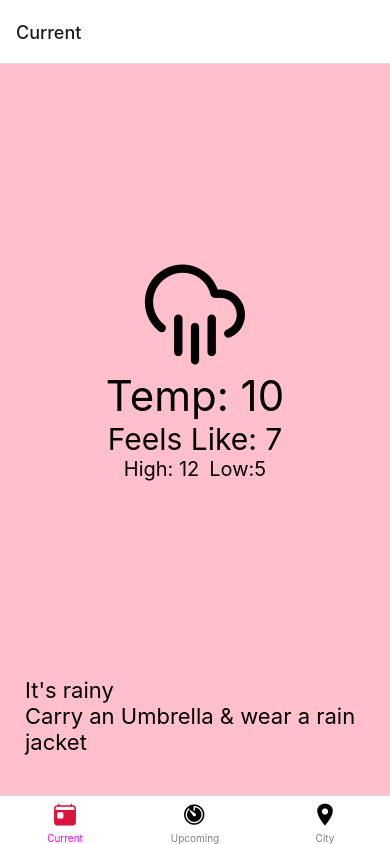
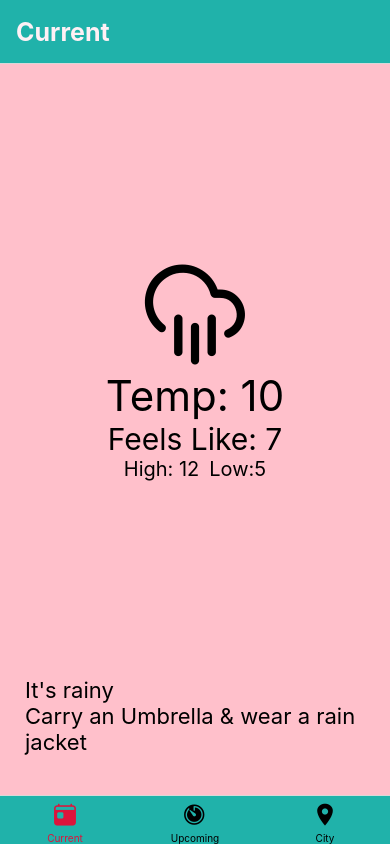
Before and after one commit to NSM722/Wetter-Zentrale, a React Native app: screen / in a window 390 px wide. Built offline with nearby package versions, Linux system fonts and the light colour scheme.

Commit message:
Added a separate component for the Tabs

```diff
--- a/App.js
+++ b/App.js
@@ -1,63 +1,12 @@
 import React from 'react';
 import { NavigationContainer } from '@react-navigation/native';
-import { createBottomTabNavigator } from '@react-navigation/bottom-tabs';
-import { Ionicons } from '@expo/vector-icons';
-import City from './src/screens/City';
-import CurrentWeather from './src/screens/CurrentWeather';
-import UpcomingWeather from './src/screens/UpcomingWeather';
+import Tabs from './src/components/Tabs';
 
-// initializing the Tab component/object
-const Tab = createBottomTabNavigator()
 
 const App = () => {
   return (
     <NavigationContainer>
-      <Tab.Navigator
-        screenOptions={{
-          tabBarActiveTintColor: 'magenta',
-          tabBarInactiveTintColor: 'gray'
-        }}
-      >
-        <Tab.Screen
-          name={'Current'}
-          component={CurrentWeather}
-          options={{
-            tabBarIcon: ({ focused }) => (
-              <Ionicons
-                name={"today"}
-                size={25}
-                color={ focused ? '#dc143c' : '#000000' }
-              />
-            )
-          }}
-        />
-        <Tab.Screen
-          name={'Upcoming'}
-          component={UpcomingWeather}
-          options={{
-            tabBarIcon: ({ focused }) => (
-              <Ionicons
-                name={"timer"}
-                size={25}
-                color={ focused ? '#dc143c' : '#000000' }
-              />
-            )
-          }}
-        />
-        <Tab.Screen
-          name={'City'}
-          component={City}
-          options={{
-            tabBarIcon: ({ focused }) => (
-              <Ionicons
-                name={"ios-location-sharp"}
-                size={25}
-                color={ focused ? '#dc143c' : '#000000' }
-              />
-            )
-          }}
-        />
-      </Tab.Navigator>
+      <Tabs />
     </NavigationContainer>
   )
 }
--- /dev/null
+++ b/src/components/Tabs.js
@@ -0,0 +1,73 @@
+import React from 'react';
+import { createBottomTabNavigator } from '@react-navigation/bottom-tabs';
+import { Ionicons } from '@expo/vector-icons';
+import City from '../screens/City';
+import CurrentWeather from '../screens/CurrentWeather';
+import UpcomingWeather from '../screens/UpcomingWeather';
+
+// initializing the Tab component/object
+const Tab = createBottomTabNavigator()
+
+const Tabs = () => {
+  return (
+    <Tab.Navigator
+      screenOptions={{
+        tabBarActiveTintColor: '#dc143c',
+        tabBarInactiveTintColor: '#000000',
+        tabBarStyle: {
+          backgroundColor: '#20b2aa',
+        },
+        headerStyle: {
+          backgroundColor: '#20b2aa',
+        },
+        headerTitleStyle : {
+          fontWeight: 'bold',
+          fontSize: 25,
+          color: '#fff0f5'
+        }
+        }}
+      >
+      <Tab.Screen
+        name={'Current'}
+        component={CurrentWeather}
+        options={{
+          tabBarIcon: ({ focused }) => (
+            <Ionicons
+              name={"today"}
+              size={25}
+              color={ focused ? '#dc143c' : '#000000' }
+            />
+          )
+        }}
+      />
+      <Tab.Screen
+        name={'Upcoming'}
+        component={UpcomingWeather}
+        options={{
+          tabBarIcon: ({ focused }) => (
+            <Ionicons
+              name={"timer"}
+              size={25}
+              color={ focused ? '#dc143c' : '#000000' }
+            />
+          )
+        }}
+      />
+      <Tab.Screen
+        name={'City'}
+        component={City}
+        options={{
+          tabBarIcon: ({ focused }) => (
+            <Ionicons
+              name={"ios-location-sharp"}
+              size={25}
+              color={ focused ? '#dc143c' : '#000000' }
+            />
+          )
+        }}
+      />
+    </Tab.Navigator>
+  )
+}
+
+export default Tabs;
```
